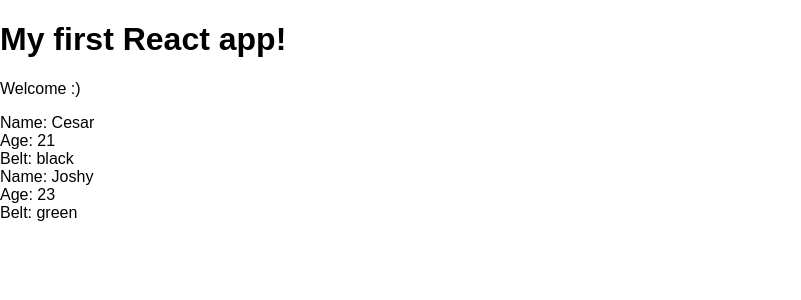
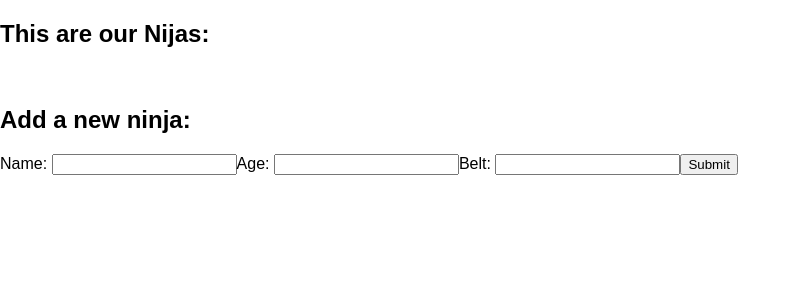
Before and after one commit to Cesar64Garcia/rect-demo, a React (Create React App) app in the folder react-demo-app/: page / in a window 1280 px wide. Shown: the top 300 px of the page, without its empty margins (0-801 px from the left). Built offline with nearby package versions, Linux system fonts and the light colour scheme.

Commit message:
addNinja

```diff
--- /dev/null
+++ b/react-demo-app/src/AddNinja.js
@@ -0,0 +1,38 @@
+import React, {Component} from 'react';
+
+class AddNinja extends Component{
+    state = {
+        name: null,
+        age: null,
+        belt: null
+    }
+
+    handleOnChange = (e) => {
+        this.setState({
+            [e.target.id]: e.target.value
+        })
+    }
+
+    handleSubmit = (e) => {
+        e.preventDefault();
+        this.props.addNinja(this.state);
+    }
+
+    render() {
+        return (
+            <div>
+                <form action="" onSubmit={this.handleSubmit}>
+                     <label htmlFor="name">Name: </label>
+                     <input type="text" id="name" onChange={this.handleOnChange} />
+                     <label htmlFor="age">Age: </label>
+                     <input type="number" id="age" onChange={this.handleOnChange} />
+                     <label htmlFor="belt">Belt: </label>
+                     <input type="text" id="belt" onChange={this.handleOnChange} />
+                     <button type="submit">Submit</button>
+                </form>
+            </div>
+        )
+    }
+}
+
+export default AddNinja
--- a/react-demo-app/src/App.js
+++ b/react-demo-app/src/App.js
@@ -1,21 +1,29 @@
 import React, { Component } from 'react';
 import Ninjas from './Ninjas';
+import AddNinja from './AddNinja';
 
 class App extends Component {
   state = {
-    ninjas: [
-      {name: 'Cesar', age: 21, belt: 'black', id: 1},
-      {name: 'Javier', age: 20, belt: 'white', id: 2},
-      {name: 'Joshy', age: 23, belt: 'green', id: 3}
-    ]
+    ninjas: []
+  }
+
+  addNinja = (ninja) => {
+    ninja.id = Math.random();
+    let ninjas = [...this.state.ninjas, ninja];
+    this.setState({
+      ninjas: ninjas
+    })
+    console.log(ninja);
   }
 
   render() {
     return (
       <div className="App">
-        <h1>My first React app!</h1>
-        <p>Welcome :)</p>
+        <h2>This are our Nijas:</h2>
         <Ninjas ninjas={this.state.ninjas}/>
+        <br/>
+        <h2>Add a new ninja:</h2>
+        <AddNinja addNinja={this.addNinja}/>
       </div>
     );
   }
```
